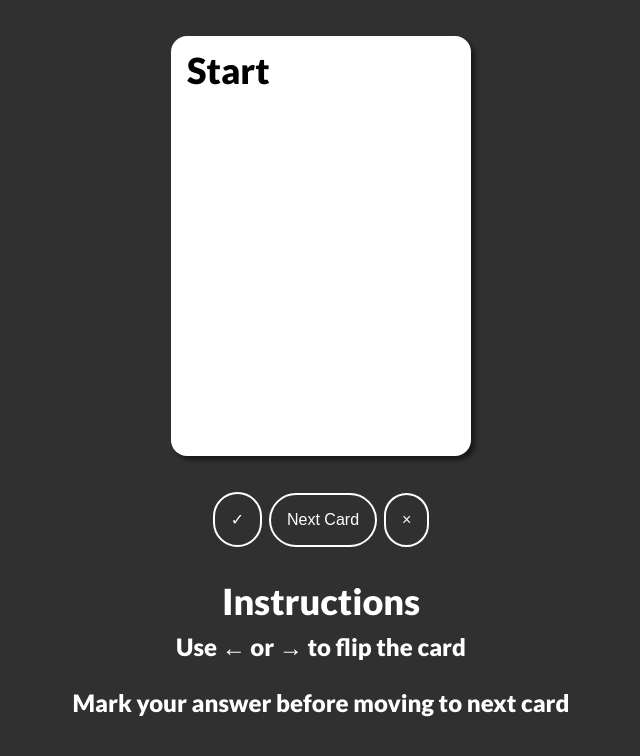
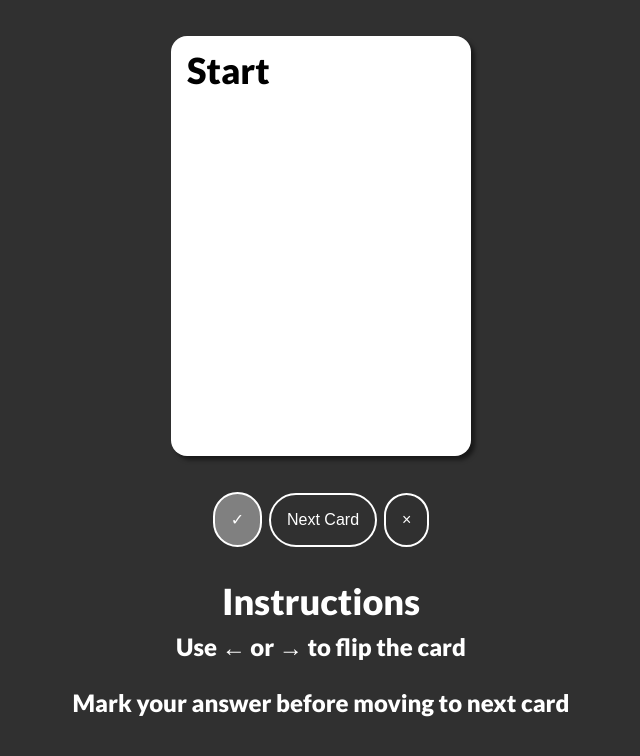
Before and after one commit to Clif2/flash-card-game, a website: page index.html in a window 1280 px wide. In both pictures the pointer is over the button 556 px from the left and 519 px from the top of the page. Shown: the whole page, without its empty margins (319-959 px from the left). Drawn offline with nearby package versions, Linux system fonts and the light colour scheme.

Commit message:
Give Buttons subtle click animation

```diff
--- a/styles/main.css
+++ b/styles/main.css
@@ -29,6 +29,14 @@ button {
   padding: 16px 16px 16px 16px;
   border: solid white 2px;
   text-decoration: none;
+}
+
+button:hover {
+  background: #808080;
+}
+
+button:active {
+  transform: translateY(4px);
 }
 
 .threeD {
```
